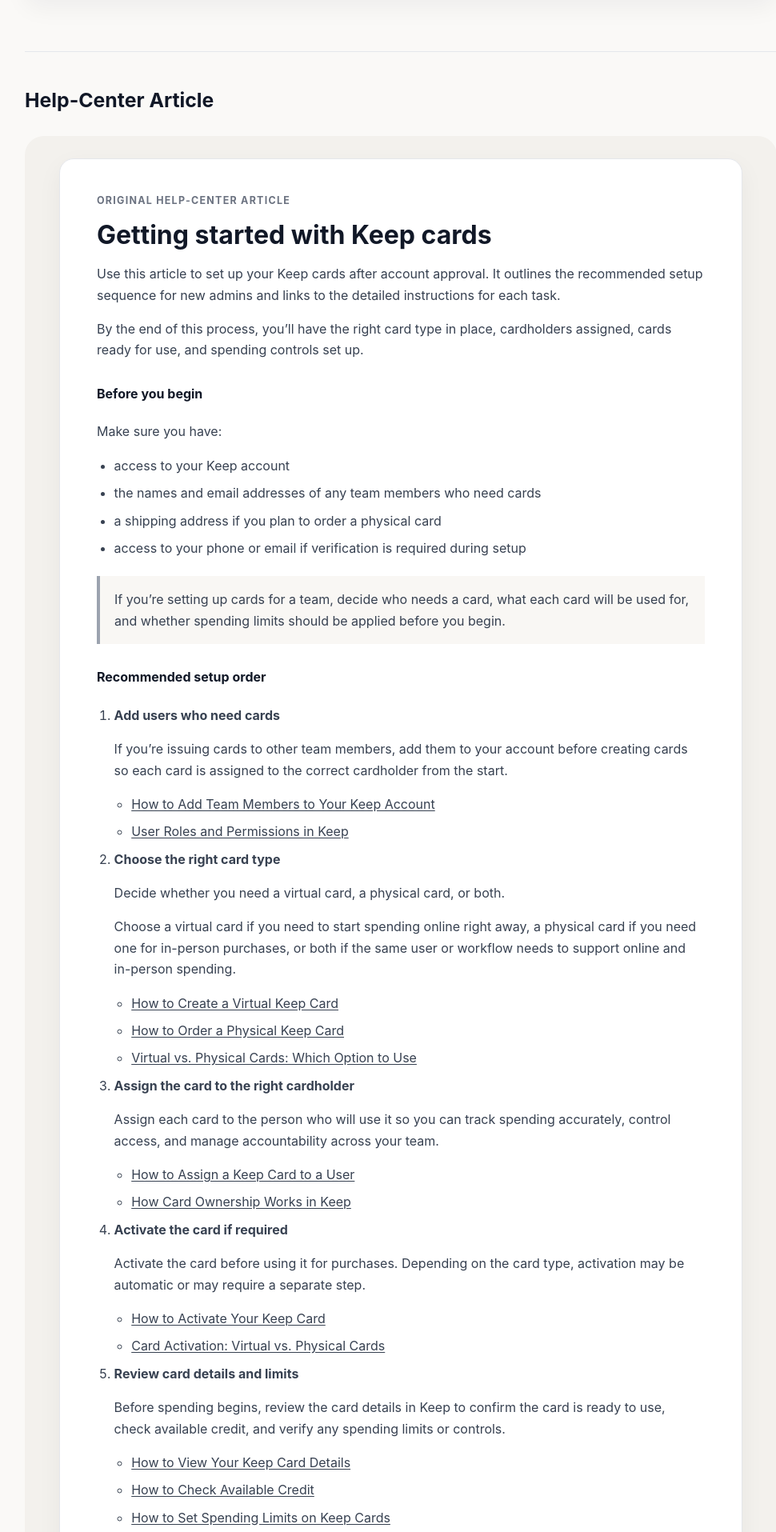
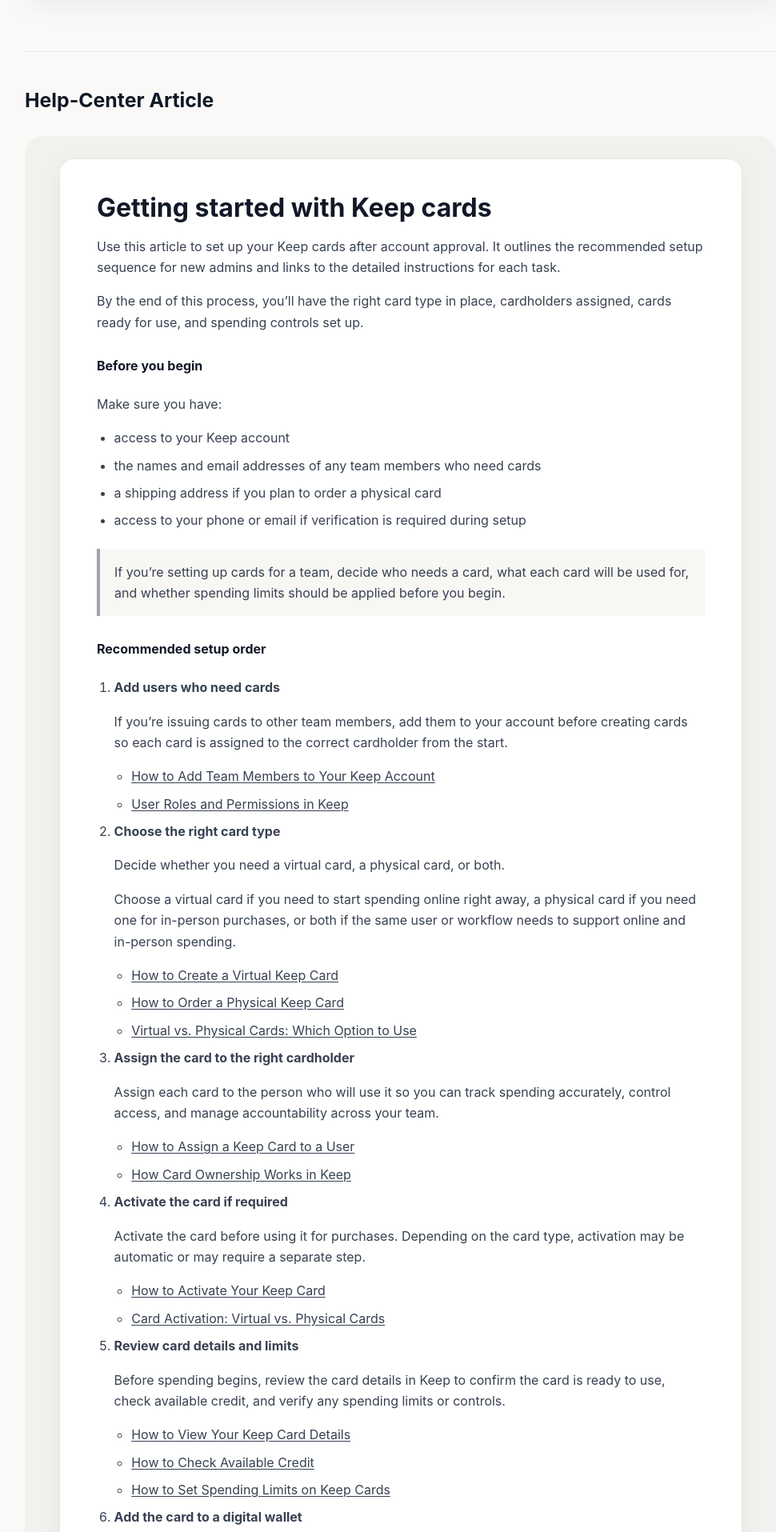
Before and after one commit to kimberleykenney/kimberleykenney.github.io, a Jekyll site: the page built from piece-2.md, in a window 1280 px wide. Shown: the part 646-2561 px from the top of the page at 80% size, without its empty margins (139-1109 px from the left). Built offline with Jekyll 4.4.1, drawn with Linux system fonts in a browser that asks for light colours; part of the change alters nothing that is shown.

Commit message:
Update piece-2.md

```diff
--- a/piece-2.md
+++ b/piece-2.md
@@ -120,15 +120,6 @@ permalink: /piece-2/
     padding: 42px 46px;
   }
 
-  .article-kicker {
-    text-transform: uppercase;
-    letter-spacing: 0.1em;
-    color: #6b7280;
-    font-size: 0.78rem;
-    font-weight: 700;
-    margin-bottom: 14px;
-  }
-
   .article-page h3 {
     font-size: 2rem;
     line-height: 1.18;
@@ -221,8 +212,6 @@ permalink: /piece-2/
 
 <div class="article-wrap">
 <section class="article-page">
-
-<div class="article-kicker">Original help-center article</div>
 
 <h3>Getting started with Keep cards</h3>
 
```
